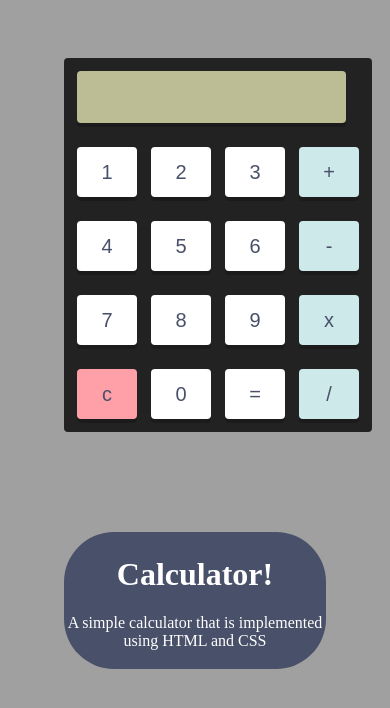
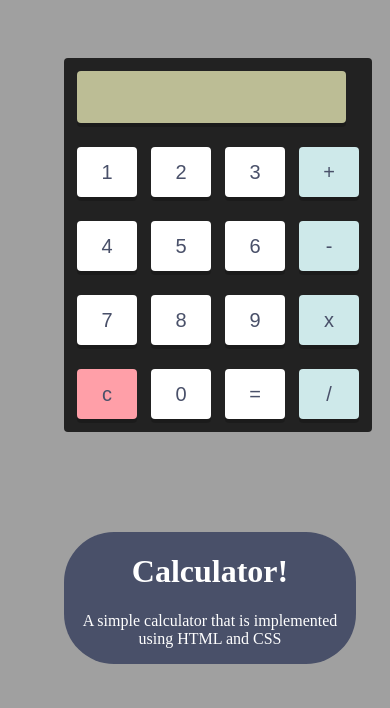
Before and after one commit to putukrisna6/HTMLCalculator, a plain HTML site: page index.html in a window 390 px wide. Drawn offline with Linux system fonts and the light colour scheme.

Commit message:
Update stylesheet.css

```diff
--- a/stylesheet.css
+++ b/stylesheet.css
@@ -31,6 +31,11 @@ body {
   border-radius: 50px;
   color: white;
   padding: 1% 0;
+}
+@media screen and (max-width: 800px) {
+  #desc {
+    padding: 0 15px;
+  }
 }
 
 table {
```
